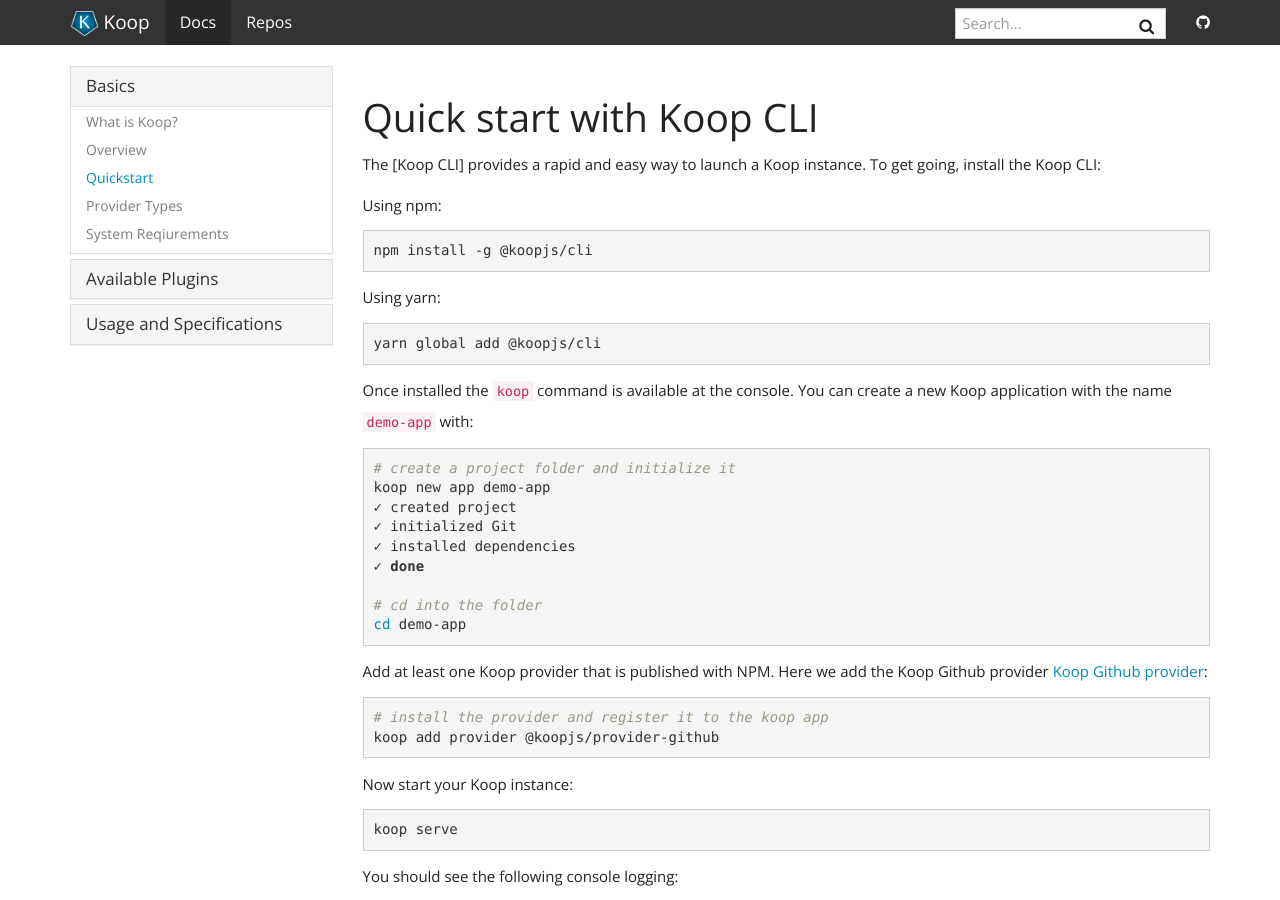
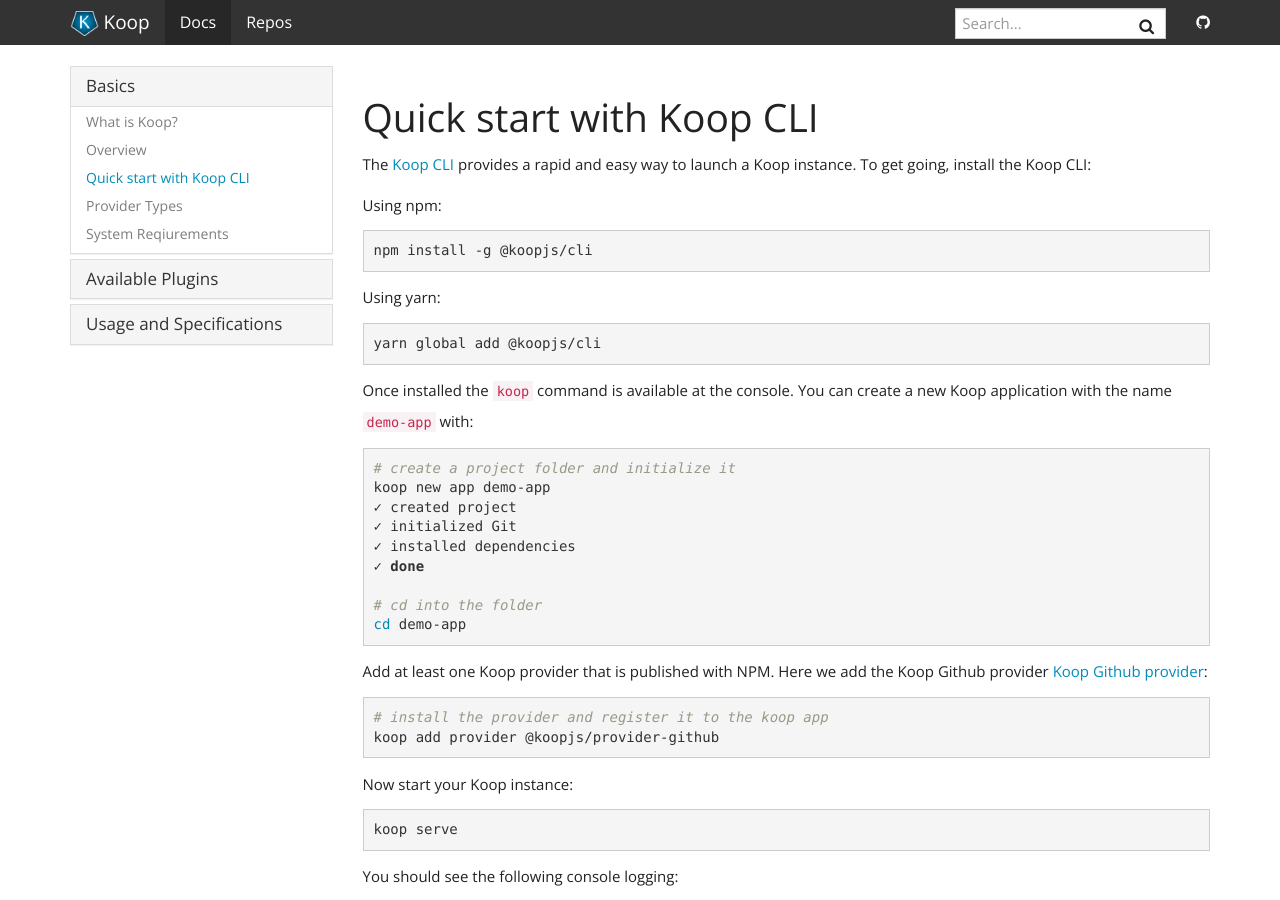
Before and after one commit to koopjs/koopjs.github.io, a Jekyll site: the page built from _docs/basics/quickstart.md, in a window 1280 px wide and 900 px high. Built offline with Jekyll 4.4.1, drawn with Linux system fonts in a browser that asks for light colours; nearby versions of some CDN libraries.

Commit message:
Fix Koop-CLI link.

```diff
--- a/_data/docs.yml
+++ b/_data/docs.yml
@@ -6,7 +6,7 @@
     path: basics/what-is-koop
   - title: Overview
     path: basics/overview
-  - title: Quickstart
+  - title: Quick start with Koop CLI
     path: basics/quickstart
   - title: Provider Types
     path: basics/provider-types
--- a/_docs/basics/quickstart.md
+++ b/_docs/basics/quickstart.md
@@ -2,7 +2,7 @@
 title: Quick start with Koop CLI
 permalink: /docs/basics/quickstart
 ---
-The [Koop CLI] provides a rapid and easy way to launch a Koop instance.  To get going, install the Koop CLI:
+The [Koop CLI](https://github.com/koopjs/koop-cli) provides a rapid and easy way to launch a Koop instance.  To get going, install the Koop CLI:
 
 Using npm:
 
```
